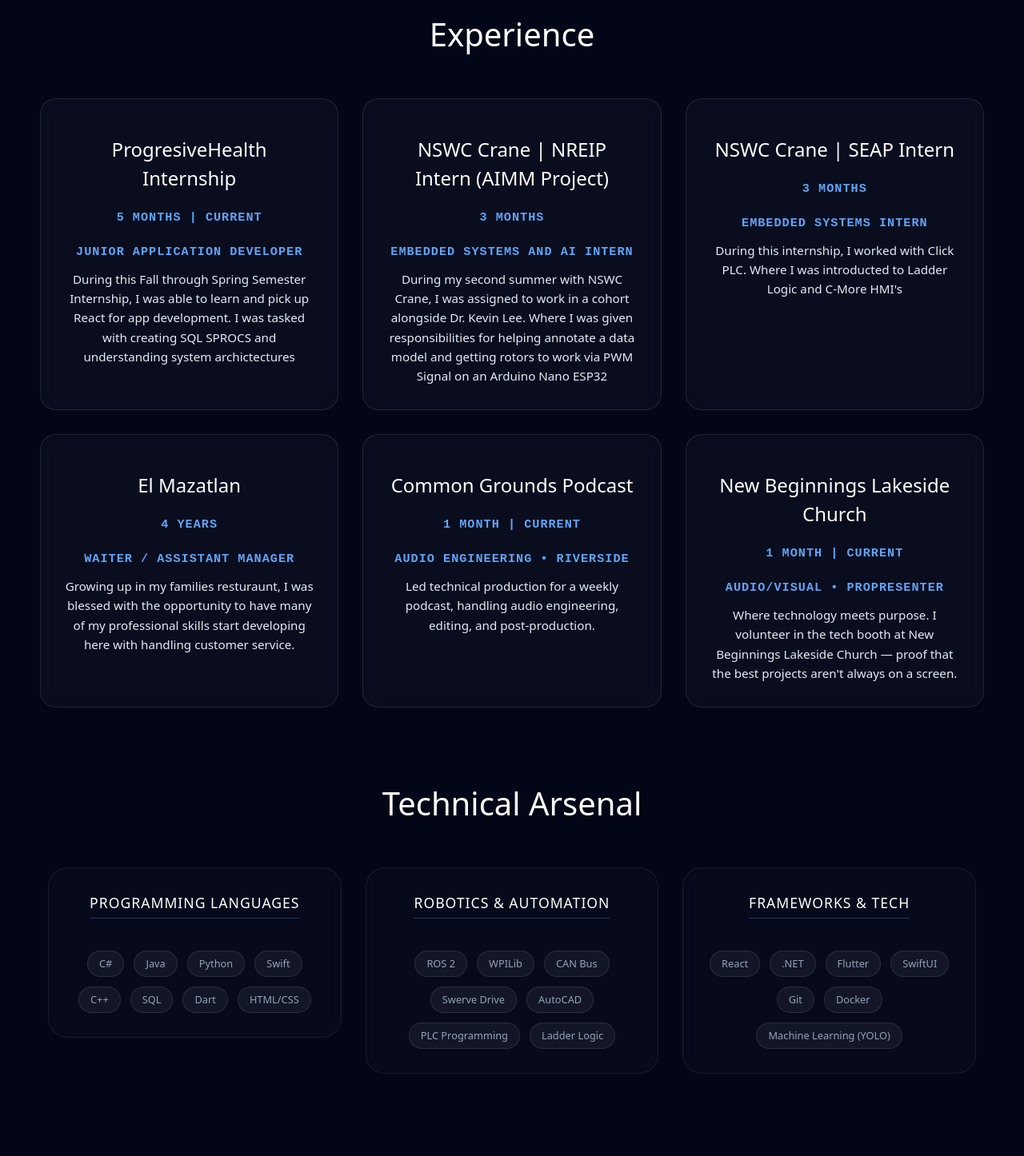
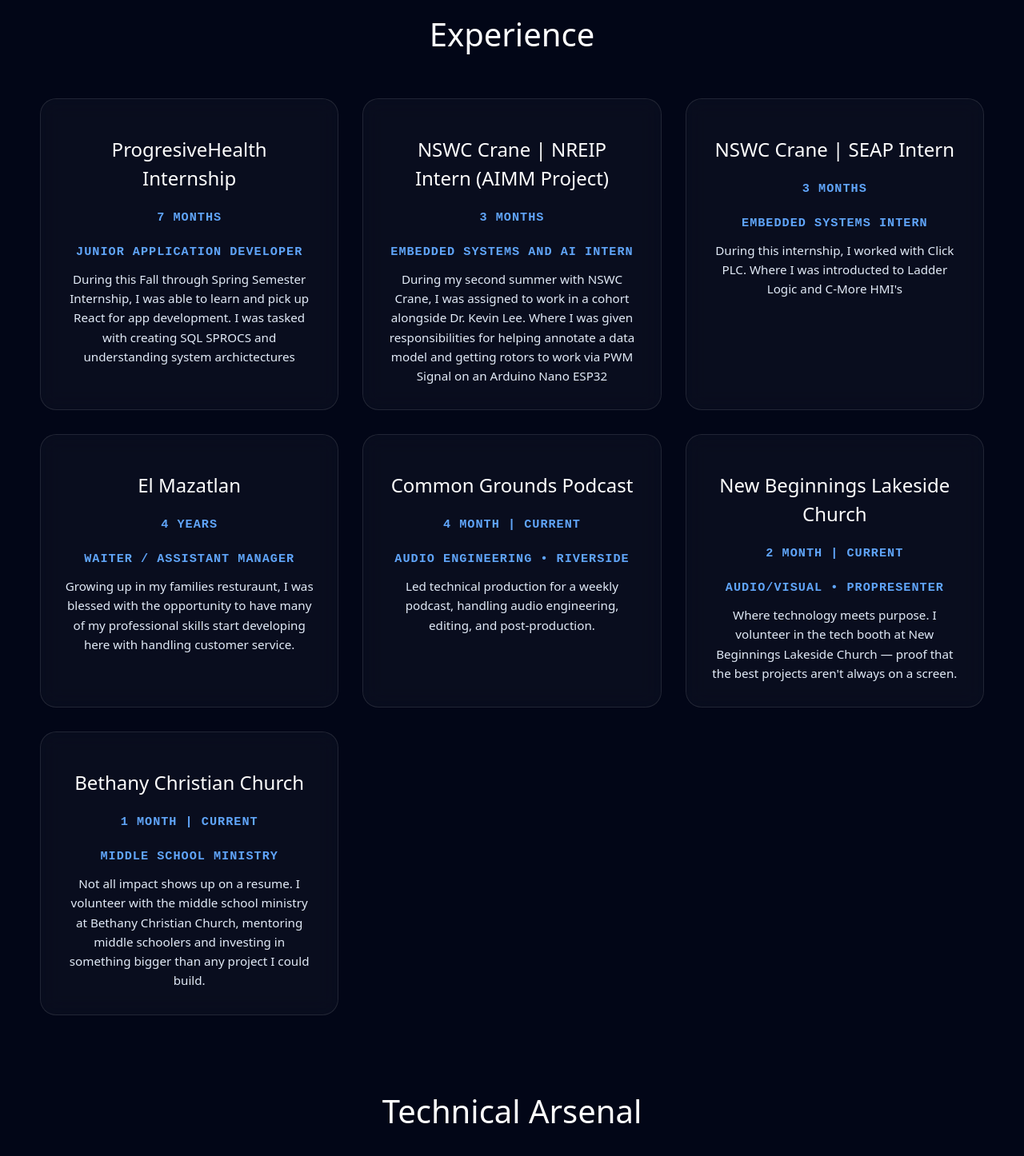
Before and after one commit to Angel0192/PersonalPortfolio, a React (Vite) app: page / in a window 1280 px wide. Shown: the part 797-2243 px from the top of the page at 80% size. Built offline with nearby package versions, Linux system fonts and the light colour scheme.

Commit message:
Updated: experienceData to reflect up to date

```diff
--- a/src/data/experienceData.js
+++ b/src/data/experienceData.js
@@ -3,7 +3,7 @@
         id: 1,
         title: "ProgresiveHealth Internship",
         role: "Junior Application Developer ",
-        timeline: "5 Months | Current",
+        timeline: "7 Months",
         description: "During this Fall through Spring Semester Internship, I was able to learn and pick up React for app development. I was tasked with creating SQL SPROCS and understanding system archictectures",
     },
 
@@ -35,16 +35,24 @@
         id: 5,
         title: "Common Grounds Podcast",
         role: "Audio Engineering • Riverside",
-        timeline: "1 Month | Current",
+        timeline: "4 Month | Current",
         description: "Led technical production for a weekly podcast, handling audio engineering, editing, and post-production."
     },
 
     {
         id: 6,
         title: "New Beginnings Lakeside Church",
-        timeline: "1 Month | Current",
+        timeline: "2 Month | Current",
         role: "Audio/Visual • ProPresenter",
         description: "Where technology meets purpose. I volunteer in the tech booth at New Beginnings Lakeside Church — proof that the best projects aren't always on a screen."
     },
 
+    {
+        id: 7,
+        title: "Bethany Christian Church",
+        timeline: "1 Month | Current",
+        role: "Middle School Ministry",
+        description: "Not all impact shows up on a resume. I volunteer with the middle school ministry at Bethany Christian Church, mentoring middle schoolers and investing in something bigger than any project I could build."
+    },
+
 ]
```
Also changed, not shown: 1 other file (tests, documents, lock files or other folders).
